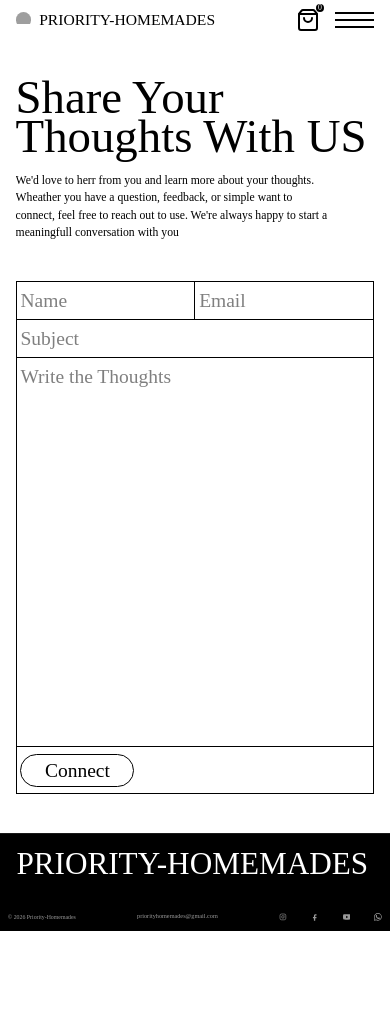
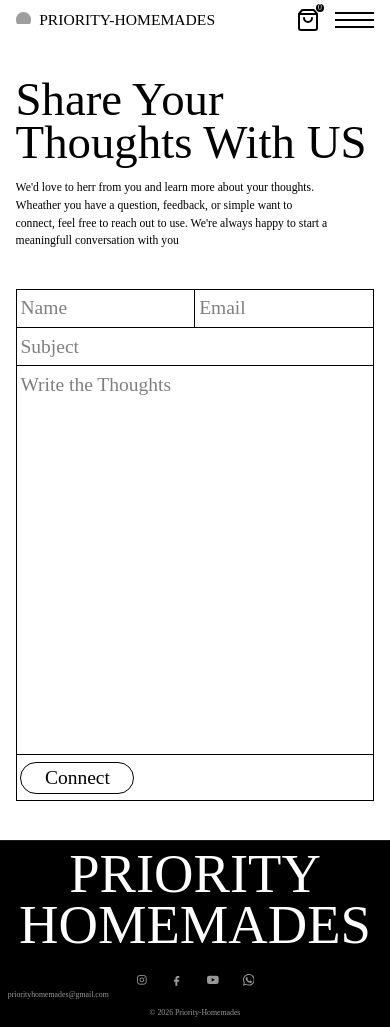
Before and after one commit to AyushTripathi20122004/-Priority-Homemades, a React (Vite) app: page /contactUs in a window 390 px wide. Before the commit the page ends 931 px from the top, so only its background shows below. Built offline with nearby package versions, Linux system fonts and the light colour scheme; grey boxes are pictures that could not be loaded.

Commit message:
make footer responsive

```diff
--- a/src/Components/ContactUS/EmailForm.jsx
+++ b/src/Components/ContactUS/EmailForm.jsx
@@ -5,7 +5,7 @@ const EmailForm = () => {
         <div className=' lg:flex items-center h-full  justify-center lg:mt-[8vw] mt-[10vw] w-full lg:h-[40vw]'>
             <div className='lg:grid  lg:grid-cols-2 h-full ' >
                 <div className='h-full lg:border lg:border-l-0 lg:border-r-0 lg:py-0 py-[10vw] overflow-hidden'>
-                    <h1 className='lg:text-[7.5vw] text-[12vw] leading-[10vw] lg:w-full lg:w-[80vw] lg:leading-[8vw]'>
+                    <h1 className='lg:text-[7.5vw] text-[12vw] leading-[11vw] lg:w-full lg:w-[80vw] lg:leading-[8vw]'>
                         Share Your Thoughts With US
                     </h1>
                     <p className='lg:text-[1.25vw] text-[3vw] text-black lg:w-[35vw] w-[80vw] mt-[4vw] lg:mt-[2vw]'>
@@ -15,9 +15,9 @@ const EmailForm = () => {
                 <form className='h-full border lg:border-r-0  flex flex-col'>
                     <div className='flex lg:h-[5vw]  '>
 
-                        <input type="text" placeholder='Name' className='border-[0.1vw] px-[1vw] border-l-0 border-t-0 focus:outline-none  w-full lg:text-[1.7vw] text-[5vw] text-black   lg:py-[0.7vw] py-[1vw]' id="name" name="name" required />
+                        <input type="text" placeholder='Name' className='border px-[1vw] border-l-0 border-t-0 focus:outline-none  w-full lg:text-[1.7vw] text-[5vw] text-black   lg:py-[0.7vw] py-[1vw]' id="name" name="name" required />
 
-                        <input type="email" placeholder='Email' className='border-[0.1vw] px-[1vw] focus:outline-none  border-r-0 border-l-0 border-t-0 w-full lg:text-[1.7vw] text-[5vw] text-black lg:py-[0.7vw] py-[1vw]' id="email" name="email" required />
+                        <input type="email" placeholder='Email' className='border px-[1vw] focus:outline-none  border-r-0 border-l-0 border-t-0 w-full lg:text-[1.7vw] text-[5vw] text-black lg:py-[0.7vw] py-[1vw]' id="email" name="email" required />
                     </div>
 
                     <div className='w-full flex items-center lg:h-[5vw] '>
@@ -25,7 +25,7 @@ const EmailForm = () => {
                     </div>
 
                     <div className='w-full '>
-                        <textarea id="thoughts" placeholder='Write the Thoughts' className='border-[0.1vw] border-r-0 border-l-0   resize-none  focus:outline-none p-[1vw] lg:h-[24vw] md:h-[60vw] w-full lg:text-[1.7vw] text-[5vw] text-black    ' name="thoughts" rows='13'  required />
+                        <textarea id="thoughts" placeholder='Write the Thoughts' className='border border-r-0 border-l-0   resize-none  focus:outline-none p-[1vw] lg:h-[24vw] md:h-[60vw] w-full lg:text-[1.7vw] text-[5vw] text-black    ' name="thoughts" rows='13'  required />
                     </div>
 
                     <div className='w-full flex items-center px-[1vw] lg:mt-[0.8vw] lg:mb-0 mb-[1.5vw] '>
--- a/src/Components/Footer/Footer.jsx
+++ b/src/Components/Footer/Footer.jsx
@@ -7,41 +7,79 @@ const Footer = () => {
     console.log(CurrentPath);
     return (
         <div className={`bg-black border-t border-white/10  ${CurrentPath == '/' ? 'hidden' : 'block'} w-full p-[2vw] `}>
-            <Link to='/' className=' flex items-center '>
-                <h1 className='text-[8vw] lg:ml-0 ml-[2.2vw] text-nowrap uppercase text-white'>Priority-Homemades</h1>
+            <Link to='/' className=' flex items-center justify-center '>
+                <h1 className='lg:text-[8vw] md:text-[14vw] text-[14vw] lg:ml-0 lg:leading-[5vw] leading-[13vw] text-center uppercase text-white'>Priority Homemades</h1>
             </Link>
-            <div className=' flex justify-between items-center mt-[6vw]'>
-                <div className='text-white/60 text-[1.5vw]'>
+            <div className=' flex lg:flex-row flex-col justify-center lg:justify-between lg:items-center lg:gap-0 gap-[1vw]  mt-[6vw]'>
+                <div className='text-white/60 flex justify-center lg:order-1 order-3 hover:text-white transition-all duration-300 lg:text-[1.5vw] text-[2vw]'>
                     &copy; 2026 Priority-Homemades
                 </div>
-                <div className='group cursor-pointer  '>
-                    <div className='text-white/60 lowercase text-[1.6vw]'>
+                <div className='group cursor-pointer order-2  '>
+                    <div className='text-white/60 group-hover:text-white transition-all duration-300 lowercase lg:text-[1.6vw] text-[2vw]'>
                         PriorityHomemades@gmail.com
                     </div>
-                    <div className='h-0.5 w-0 transition-all duration-200 group-hover:w-full bg-white'>
+                    <div className='h-0.5 w-0 transition-all duration-300 group-hover:w-full bg-white'></div>
+                </div>
+                <div className='flex lg:order-3 order-1 items-center justify-center gap-6 text-white/60'>
+                    <a
+                        className="group"
+                        href="https://www.instagram.com/"
+                        target="_blank"
+                        rel="noreferrer"
+                        aria-label="Instagram"
+                    >
+                        <svg
+                            className="lg:h-[2vw] lg:w-[2vw] h-[3vw] w-[3vw] transition-all duration-300 "
+                            viewBox="0 0 24 24"
+                            fill="none"
+                            stroke="currentColor"
+                            strokeWidth="1.8"
+                        >
+                            <defs>
+                                <linearGradient id="insta" x1="0%" y1="100%" x2="100%" y2="0%">
+                                    <stop offset="0%" stopColor="#F9CE34" />
+                                    <stop offset="50%" stopColor="#EE2A7B" />
+                                    <stop offset="100%" stopColor="#6228D7" />
+                                </linearGradient>
+                            </defs>
 
-                    </div>
-                </div>
-                <div className='flex items-center gap-6 text-white/60'>
-                    <a href='https://www.instagram.com/' target='_blank' rel='noreferrer' aria-label='Instagram'>
-                        <svg className='h-[2vw] w-[2vw]' viewBox='0 0 24 24' fill='none' stroke='currentColor' strokeWidth='1.8'>
-                            <rect x='3' y='3' width='18' height='18' rx='5' />
-                            <circle cx='12' cy='12' r='4' />
-                            <circle cx='17.5' cy='6.5' r='1' fill='currentColor' stroke='none' />
+                            <rect
+                                x="3"
+                                y="3"
+                                width="18"
+                                height="18"
+                                rx="5"
+                                className="transition-all duration-300 group-hover:stroke-[url(#insta)]"
+                            />
+
+                            <circle
+                                cx="12"
+                                cy="12"
+                                r="4"
+                                className="transition-all duration-300 group-hover:stroke-[url(#insta)]"
+                            />
+
+                            <circle
+                                cx="17.5"
+                                cy="6.5"
+                                r="1"
+                                className="fill-current transition-all duration-300 group-hover:fill-[#EE2A7B]"
+                                stroke="none"
+                            />
                         </svg>
                     </a>
-                    <a href='https://www.facebook.com/' target='_blank' rel='noreferrer' aria-label='Facebook'>
-                        <svg className='h-[2vw] w-[2vw]' viewBox='0 0 24 24' fill='currentColor'>
+                    <a className='hover:text-blue-500 transition-all duration-300' href='https://www.facebook.com/' target='_blank' rel='noreferrer' aria-label='Facebook'>
+                        <svg className='lg:h-[2vw] lg:w-[2vw] h-[3vw] w-[3vw]' viewBox='0 0 24 24' fill='currentColor'>
                             <path d='M14 8h3V4h-3c-3.31 0-5 1.69-5 5v3H6v4h3v8h4v-8h3.5l.5-4H13V9c0-.67.33-1 1-1Z' />
                         </svg>
                     </a>
-                    <a href='https://www.youtube.com/' target='_blank' rel='noreferrer' aria-label='YouTube'>
-                        <svg className='h-[2vw] w-[2vw]' viewBox='0 0 24 24' fill='currentColor'>
+                    <a className='hover:text-red-500 transition-all duration-300' href='https://www.youtube.com/' target='_blank' rel='noreferrer' aria-label='YouTube'>
+                        <svg className='lg:h-[2vw] lg:w-[2vw] h-[3vw] w-[3vw]' viewBox='0 0 24 24' fill='currentColor'>
                             <path d='M23.5 6.2a3 3 0 0 0-2.1-2.1C19.5 3.5 12 3.5 12 3.5s-7.5 0-9.4.6A3 3 0 0 0 .5 6.2 31 31 0 0 0 0 12a31 31 0 0 0 .5 5.8 3 3 0 0 0 2.1 2.1c1.9.6 9.4.6 9.4.6s7.5 0 9.4-.6a3 3 0 0 0 2.1-2.1A31 31 0 0 0 24 12a31 31 0 0 0-.5-5.8ZM9.6 15.9V8.1l6.5 3.9-6.5 3.9Z' />
                         </svg>
                     </a>
-                    <a href='https://wa.me/' target='_blank' rel='noreferrer' aria-label='WhatsApp'>
-                        <svg className='h-[2vw] w-[2vw]' viewBox='0 0 24 24' fill='currentColor'>
+                    <a className='hover:text-green-500 transition-all duration-300' href='https://wa.me/' target='_blank' rel='noreferrer' aria-label='WhatsApp'>
+                        <svg className='lg:h-[2vw] lg:w-[2vw] h-[3vw] w-[3vw]' viewBox='0 0 24 24' fill='currentColor'>
                             <path d='M20.5 3.5A11.9 11.9 0 0 0 12 0C5.4 0 .1 5.3.1 11.9c0 2.1.5 4.1 1.5 5.9L0 24l6.4-1.7a11.9 11.9 0 0 0 5.6 1.4h.1c6.5 0 11.8-5.3 11.8-11.9 0-3.2-1.2-6.1-3.4-8.3ZM12.1 21.7c-1.8 0-3.6-.5-5.1-1.4l-.4-.2-3.8 1 1-3.7-.2-.4a9.7 9.7 0 0 1-1.5-5.2c0-5.4 4.4-9.8 9.9-9.8 2.6 0 5.1 1 6.9 2.9a9.7 9.7 0 0 1 2.9 6.9c0 5.5-4.4 9.9-9.7 9.9Zm5.4-7.4c-.3-.2-1.7-.8-2-.9-.3-.1-.5-.2-.7.2-.2.3-.8.9-1 1.1-.2.2-.4.2-.7.1-1.8-.9-3-1.6-4.2-3.6-.3-.5.3-.5.8-1.6.1-.2 0-.4 0-.6l-.9-2.1c-.2-.5-.5-.4-.7-.4h-.6c-.2 0-.6.1-.9.4-.3.3-1.1 1.1-1.1 2.7s1.1 3.1 1.3 3.3c.2.2 2.2 3.4 5.4 4.8 2 .9 2.8 1 3.8.8.6-.1 1.7-.7 1.9-1.4.2-.7.2-1.3.1-1.4-.1-.2-.3-.3-.6-.4Z' />
                         </svg>
                     </a>
```
